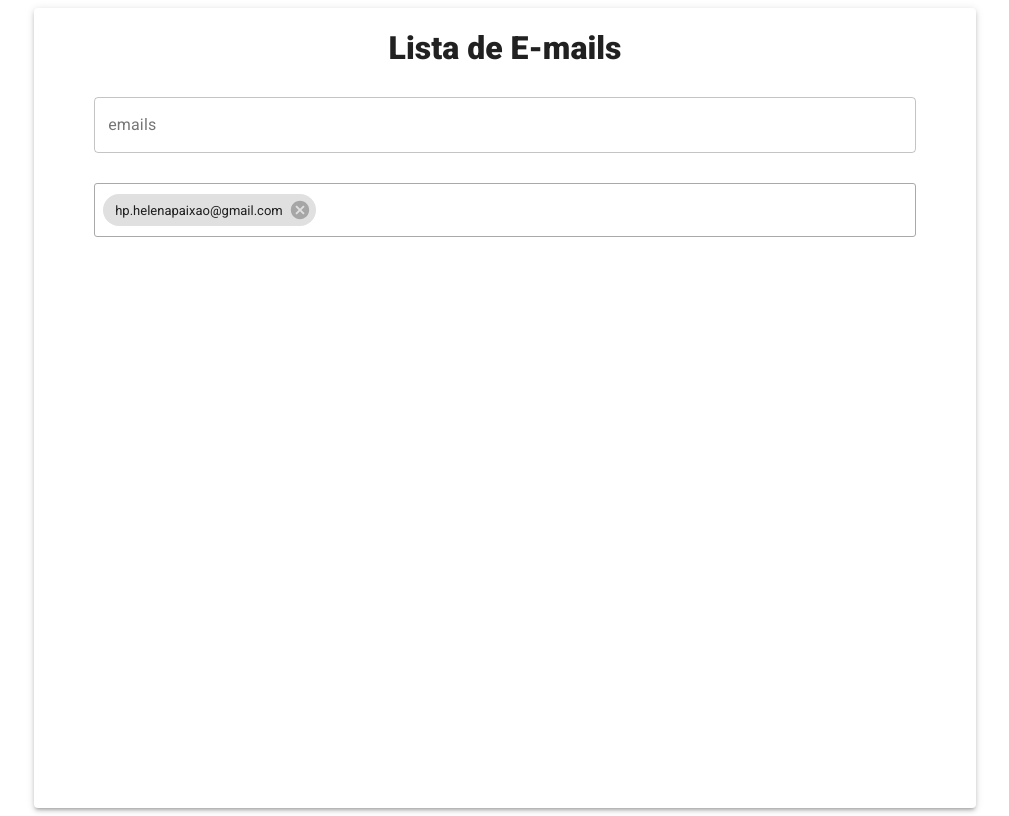
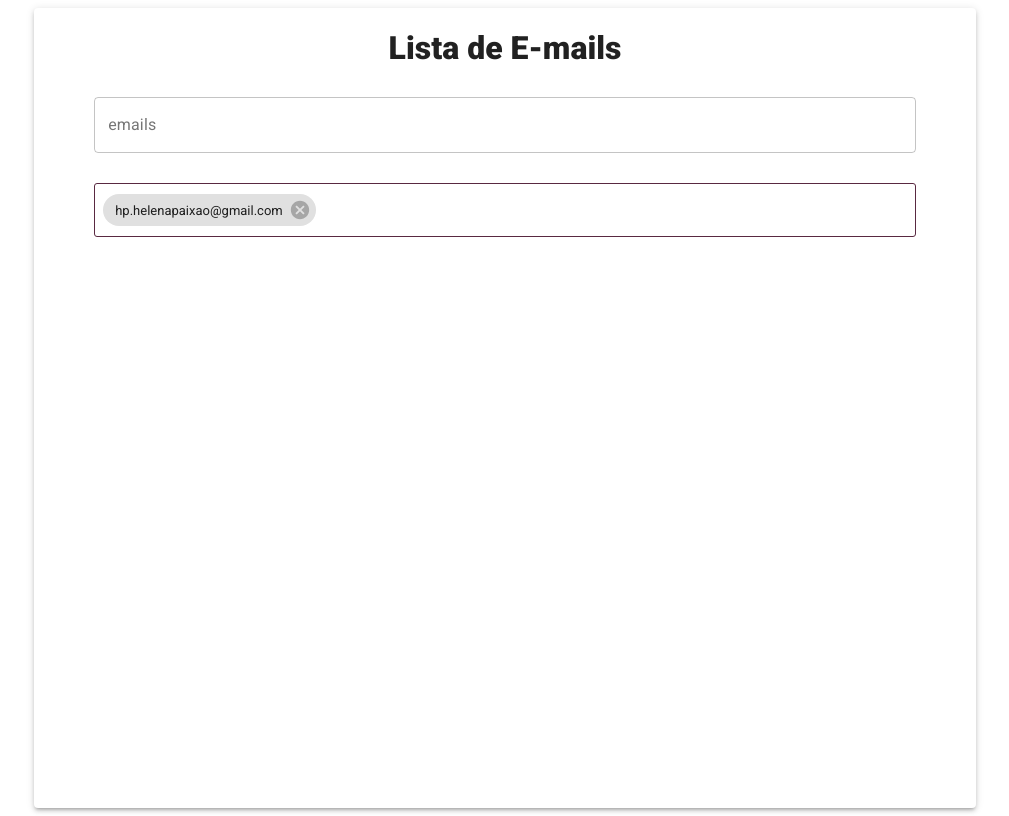
Before and after one commit to helenapaixao/react-tags-input, a React app: page / in a window 1280 px wide. Shown: the whole page, without its empty margins (135-1144 px from the left). Built offline with nearby package versions, Linux system fonts and the light colour scheme.

Commit message:
feat: config colors in display

```diff
--- a/src/components/Display/styles.ts
+++ b/src/components/Display/styles.ts
@@ -3,7 +3,7 @@ import { makeStyles } from '@material-ui/styles'
 const useStyles = makeStyles(() => ({
   ContainerBox: {
     marginTop: 30,
-    border: '1px solid darkgray',
+    border: '1px solid #592941',
     borderRadius: 3,
     padding: 7,
     overflowY: 'auto',
@@ -13,12 +13,12 @@ const useStyles = makeStyles(() => ({
       height: '0.9em',
     },
     '&::-webkit-scrollbar-track': {
-      background: 'rgb(238, 238, 238)',
+      background: '#592941',
     },
     '&::-webkit-scrollbar-thumb': {
       backgroundColor: 'darkgray',
       borderRadius: 20,
-      border: '3px solid rgb(238, 238, 238)',
+      border: '3px solid #498467',
     },
   },
   tagsItem: {
```
